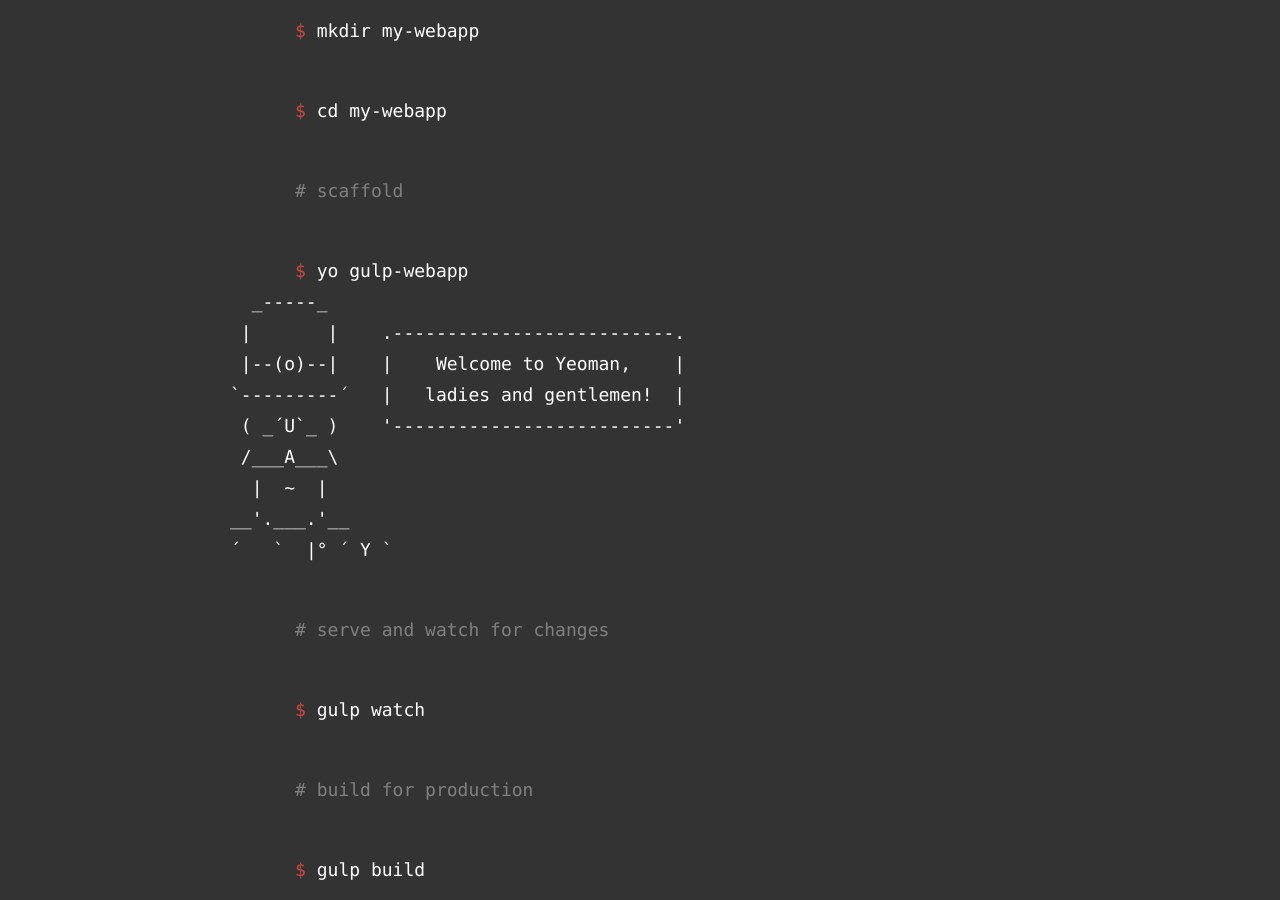
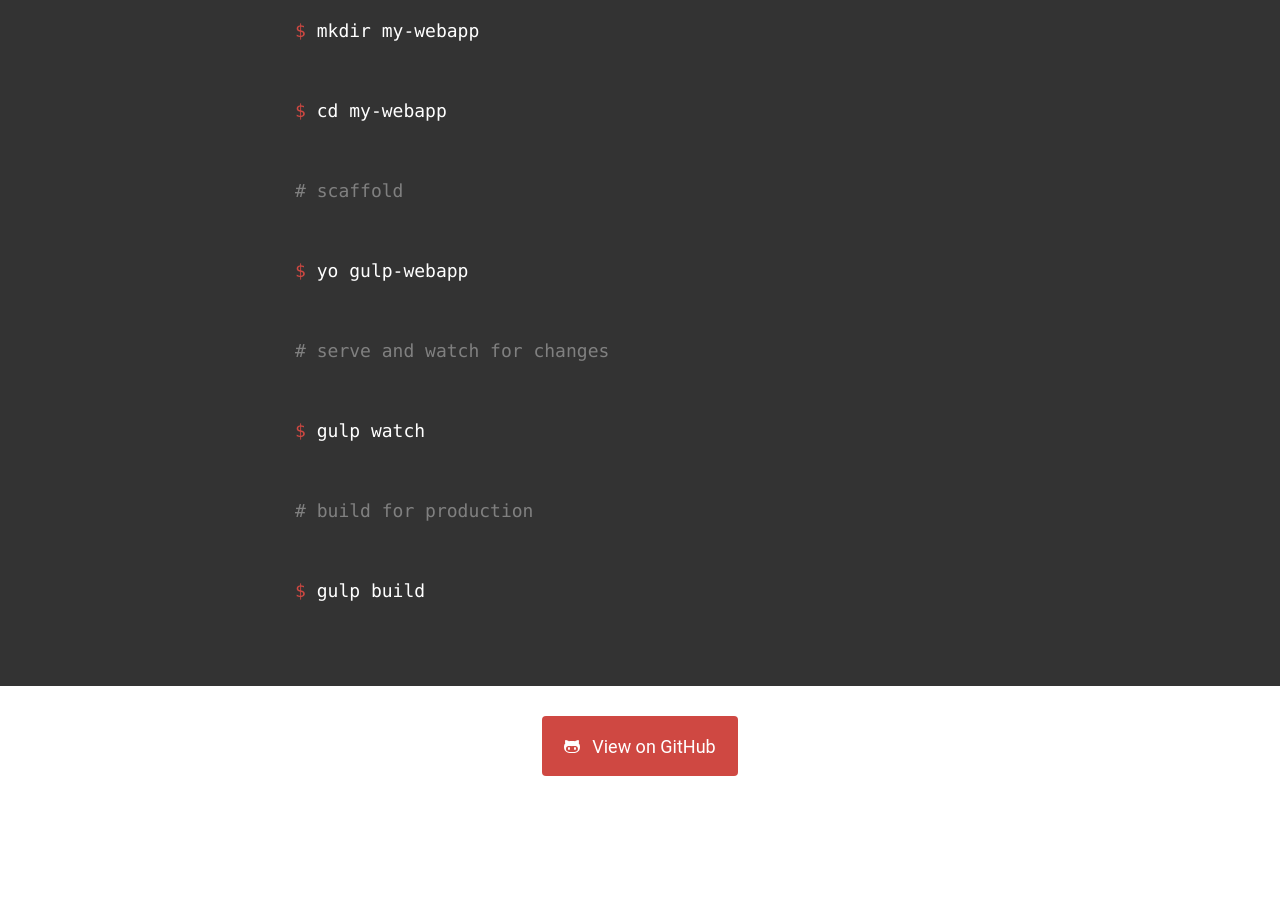
Before and after one commit to yeoman/generator-webapp, a Jekyll site: the page built from index.html, in a window 1280 px wide and 900 px high, scrolled down 1671 px. Built offline with Jekyll 4.4.1, drawn with Linux system fonts in a browser that asks for light colours; after the commit the page ends 2492 px from its top, so only the background shows below that.

Commit message:
Remove Yeoman character from instructions

```diff
--- a/_includes/instructions.html
+++ b/_includes/instructions.html
@@ -35,15 +35,6 @@
 
       {% highlight sh %}
       $ yo gulp-webapp
-  _-----_
- |       |    .--------------------------.
- |--(o)--|    |    Welcome to Yeoman,    |
-`---------´   |   ladies and gentlemen!  |
- ( _´U`_ )    '--------------------------'
- /___A___\
-  |  ~  |
-__'.___.'__
-´   `  |° ´ Y `
       {% endhighlight %}
     </div>
 
```
